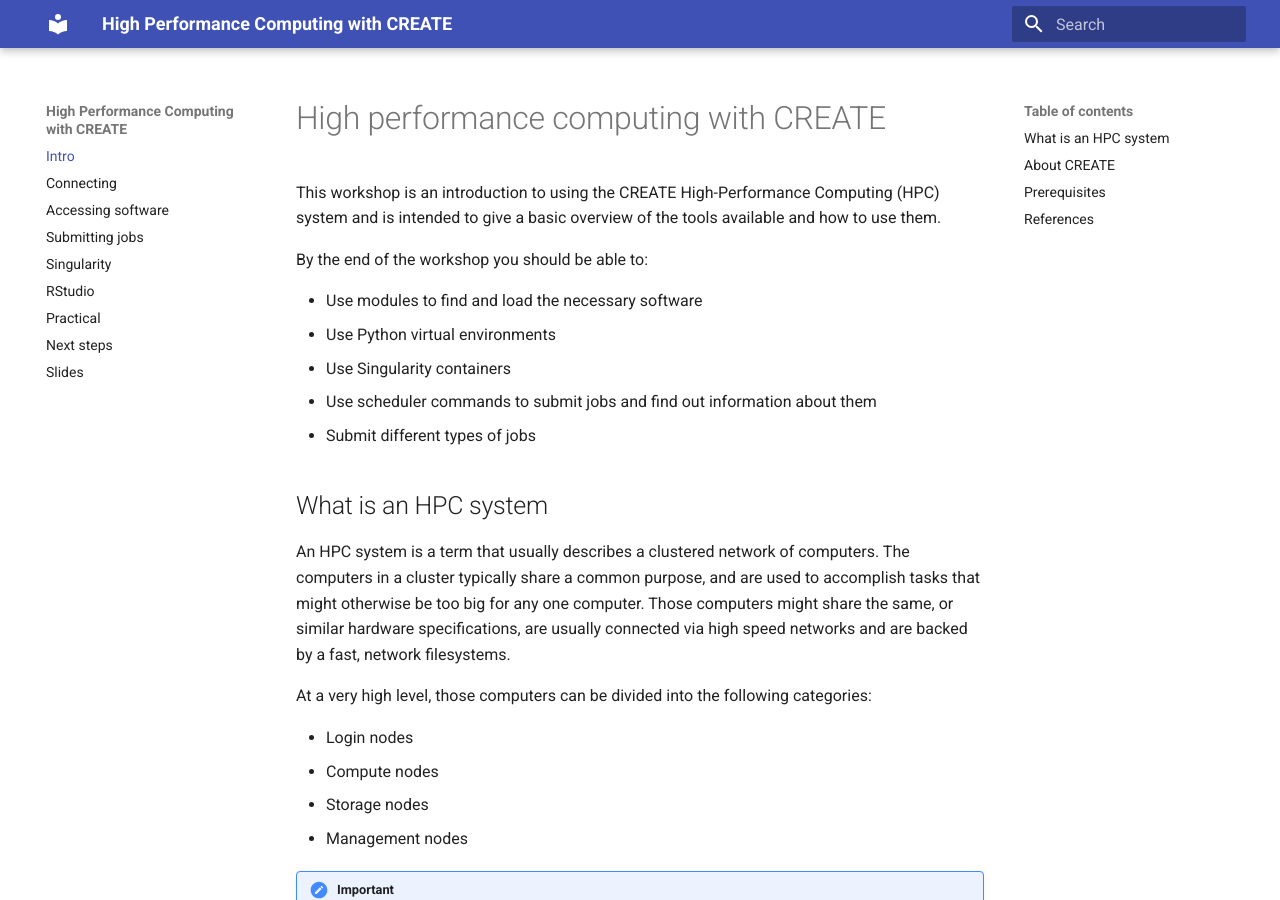
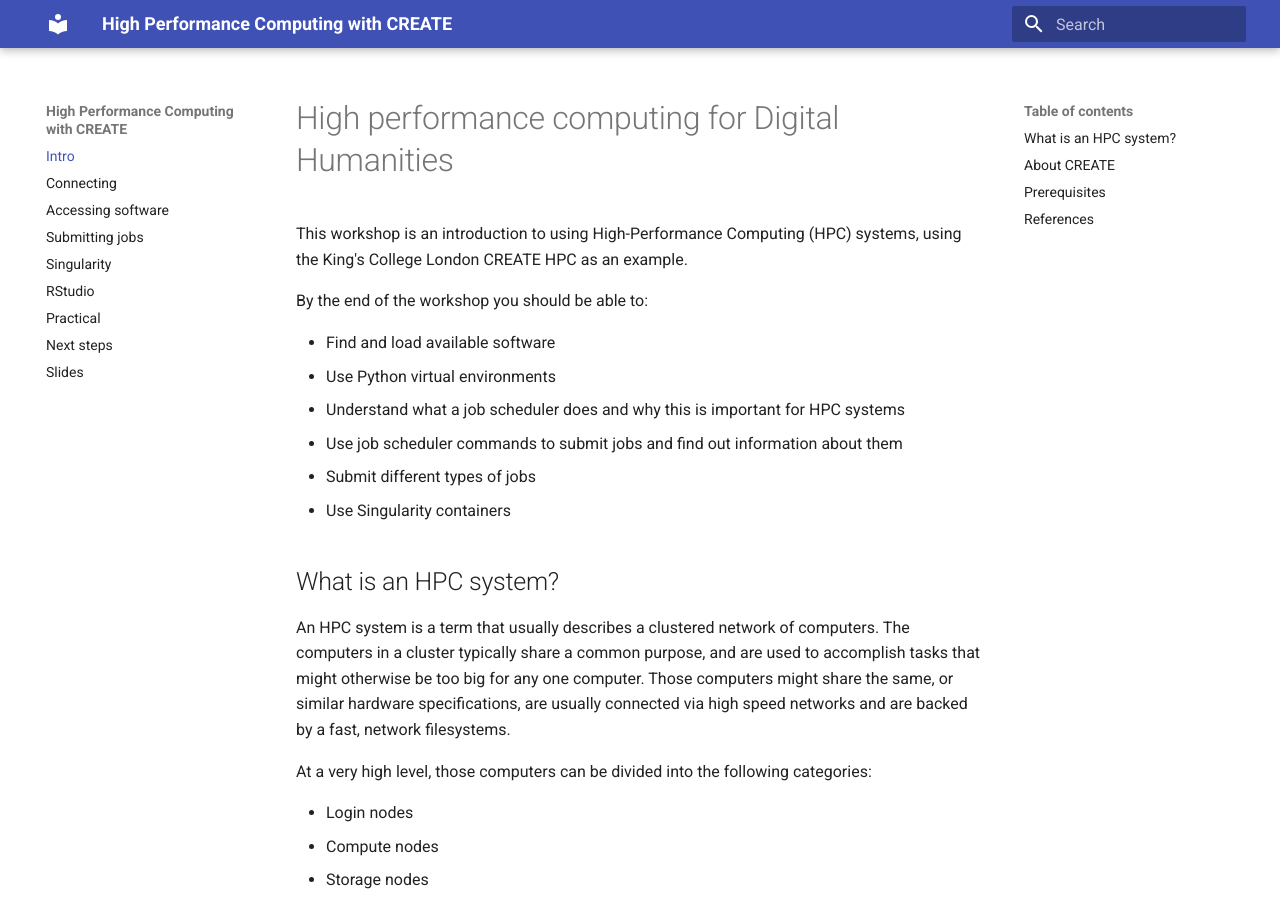
Before and after one commit to kcl-eresearch/High-Performance-Computing-for-Digital-Humanities, an MkDocs documentation site: the page built from docs/index.md, in a window 1280 px wide and 900 px high. Built offline with MkDocs 1.6.1 and Material for MkDocs 9.7.7, drawn with Linux system fonts in a browser that asks for light colours; some of the changed text lies outside the part shown.

Commit message:
update intro with more general framing

```diff
--- a/docs/index.md
+++ b/docs/index.md
@@ -1,16 +1,17 @@
-# High performance computing with CREATE
+# High performance computing for Digital Humanities
 
-This workshop is an introduction to using the CREATE High-Performance Computing (HPC) system and is intended to give a basic overview of the tools available and how to use them.
+This workshop is an introduction to using High-Performance Computing (HPC) systems, using the King's College London CREATE HPC as an example.
 
 By the end of the workshop you should be able to:
 
-* Use modules to find and load the necessary software
+* Find and load available software
 * Use Python virtual environments
+* Understand what a job scheduler does and why this is important for HPC systems
+* Use job scheduler commands to submit jobs and find out information about them
+* Submit different types of jobs
 * Use Singularity containers
-* Use scheduler commands to submit jobs and find out information about them
-* Submit different types of jobs
 
-## What is an HPC system
+## What is an HPC system?
 
 An HPC system is a term that usually describes a clustered network of computers. The computers in a cluster typically share a common purpose, and are used to accomplish tasks that might otherwise be too big for any one computer. Those computers might share the same, or similar hardware specifications, are usually connected via high speed networks and are backed by a fast, network filesystems.
 
@@ -48,12 +49,13 @@
 If you use Windows, you can use PowerShell - some commands will differ from those used on Mac/Linux.
 
 If you are working through these materials on your own, outside a workshop, you will also need to request an account on the CREATE HPC system.
-Information on how to request access can be found in our [documentation](https://docs.er.kcl.ac.uk/CREATE/requesting_access/)
+Information on how to request access can be found in the CREATE [documentation](https://docs.er.kcl.ac.uk/CREATE/requesting_access/)
 
 ## References
 
 The material in this course was inspired by / based on the following resources
 
+* King's e-Research general [Introduction to HPC workshop](https://hpc-training.sites.er.kcl.ac.uk/) materials
 * [CREATE documentation](https://docs.er.kcl.ac.uk/)
 * [EPCC Introduction to High-Performance Computing](https://epcced.github.io/hpc-intro/)
 * [A previous iteration of this course developed at Maudsley BRC](https://github.kcl.ac.uk/pages/maudsley-brc-cti/drive-health-hpc-training/)
```
